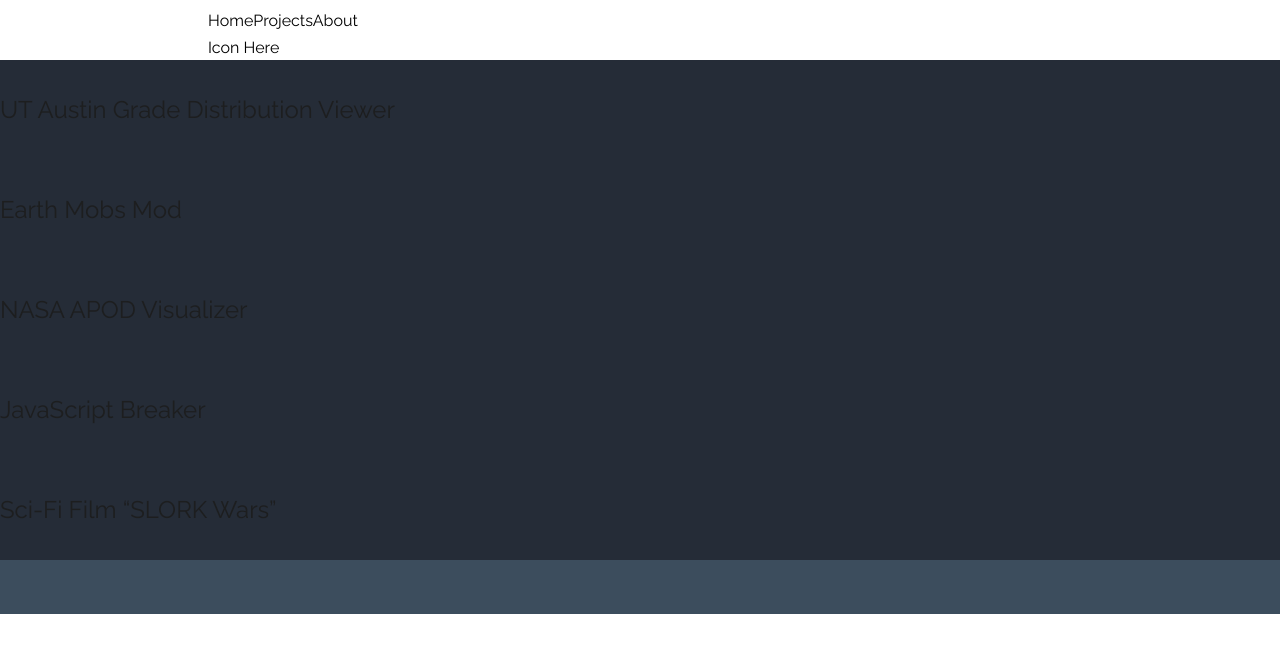
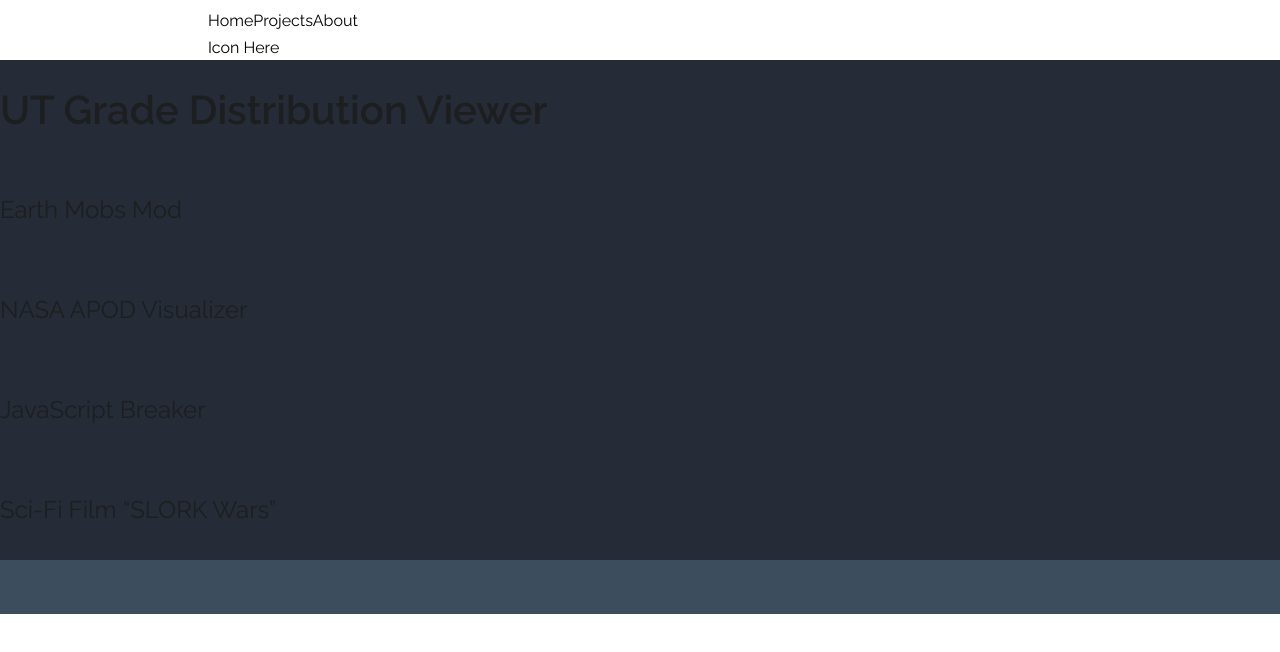
Before and after one commit to DereC4/derek-chen-website, a Next.js app: page /projects in a window 1280 px wide. Shown: the top 652 px of the page. Built offline with nearby package versions, Linux system fonts and the light colour scheme.

Commit message:
An attempt was made

```diff
--- a/pages/projects.js
+++ b/pages/projects.js
@@ -1,9 +1,9 @@
+import ProjectBlock from "@/src/components/ProjectBlock";
+
 const Projects = () => {
     return (
-        <div className="wrapper blue-block flex flex-col">
-            <div className="project-block">
-                UT Austin Grade Distribution Viewer
-            </div>
+        <div className="wrapper blue-block flex flex-col items-center">
+            <ProjectBlock projectTitle={"UT Grade Distribution Viewer"} />
             <div className="project-block">
                 Earth Mobs Mod
             </div>
--- /dev/null
+++ b/src/components/ProjectBlock.js
@@ -0,0 +1,15 @@
+
+
+const ProjectBlock = (props) => {
+    return (
+        <>
+            <div className="flex flex-col w-full max-w-sm md:max-w-md lg:max-w-lg border-lime-200 border-4 rounded-md">
+                <h1 className="text-5xl">
+                    {props.projectTitle}
+                </h1>
+            </div>
+        </>
+    );
+}
+
+export default ProjectBlock;
```
Also changed, not shown: pages/home.js (indentation only).
